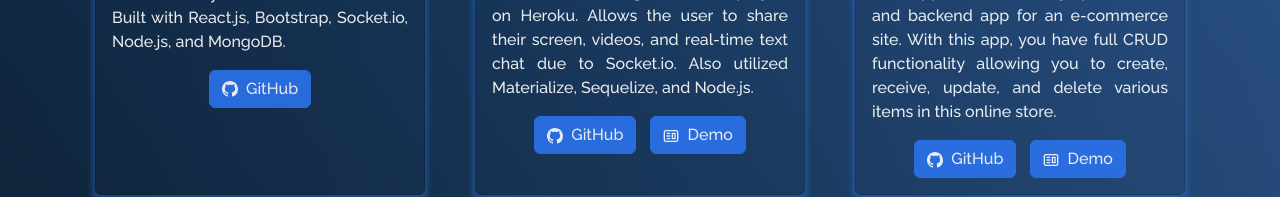
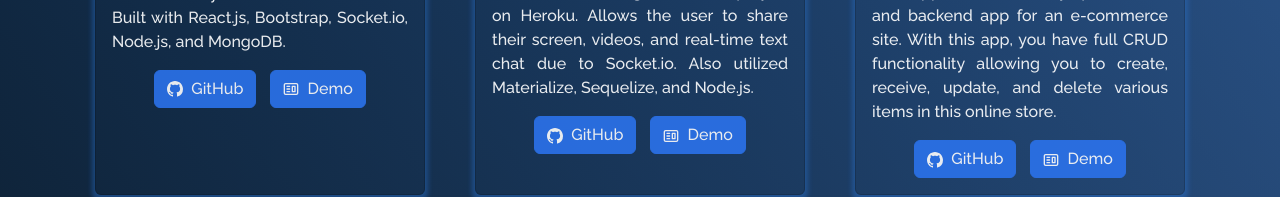
Before and after one commit to binh-ngo/react-portfolio, a React (Create React App) app: page /project in a window 1280 px wide. Shown: the part 587-784 px from the top of the page. Built offline with nearby package versions, Linux system fonts and the light colour scheme.

Commit message:
added demo link for eatsy

```diff
--- a/src/components/Projects/Projects.js
+++ b/src/components/Projects/Projects.js
@@ -19,7 +19,7 @@ function Projects() {
               title="Eatsy"
               description="Food delivery service for homecooks. Built with React.js, Bootstrap, Socket.io, Node.js, and MongoDB."
               ghLink="https://github.com/binh-ngo/eatsy-front-end"
-              demoLink=""
+              demoLink="https://eatsyfoods.netlify.app/"
             />
           </Col>
 
--- a/src/style.css
+++ b/src/style.css
@@ -432,9 +432,7 @@ button:focus {
 .blockquote-footer {
   color: #a588c0 !important;
 }
-/* --------- */
 /* Projects */
-/* --------- */
 .project-section {
   position: relative !important;
   padding-top: 150px !important;
```
